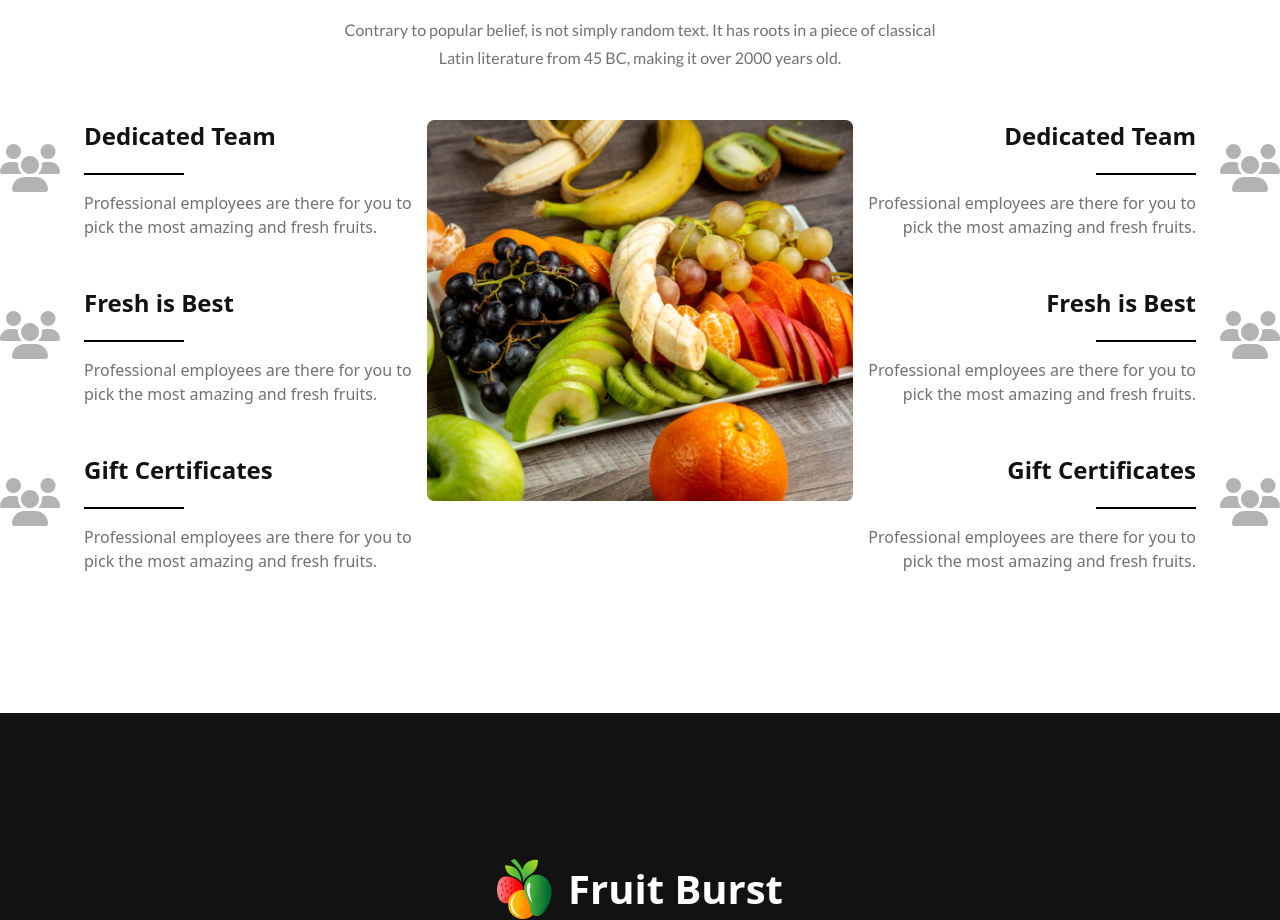
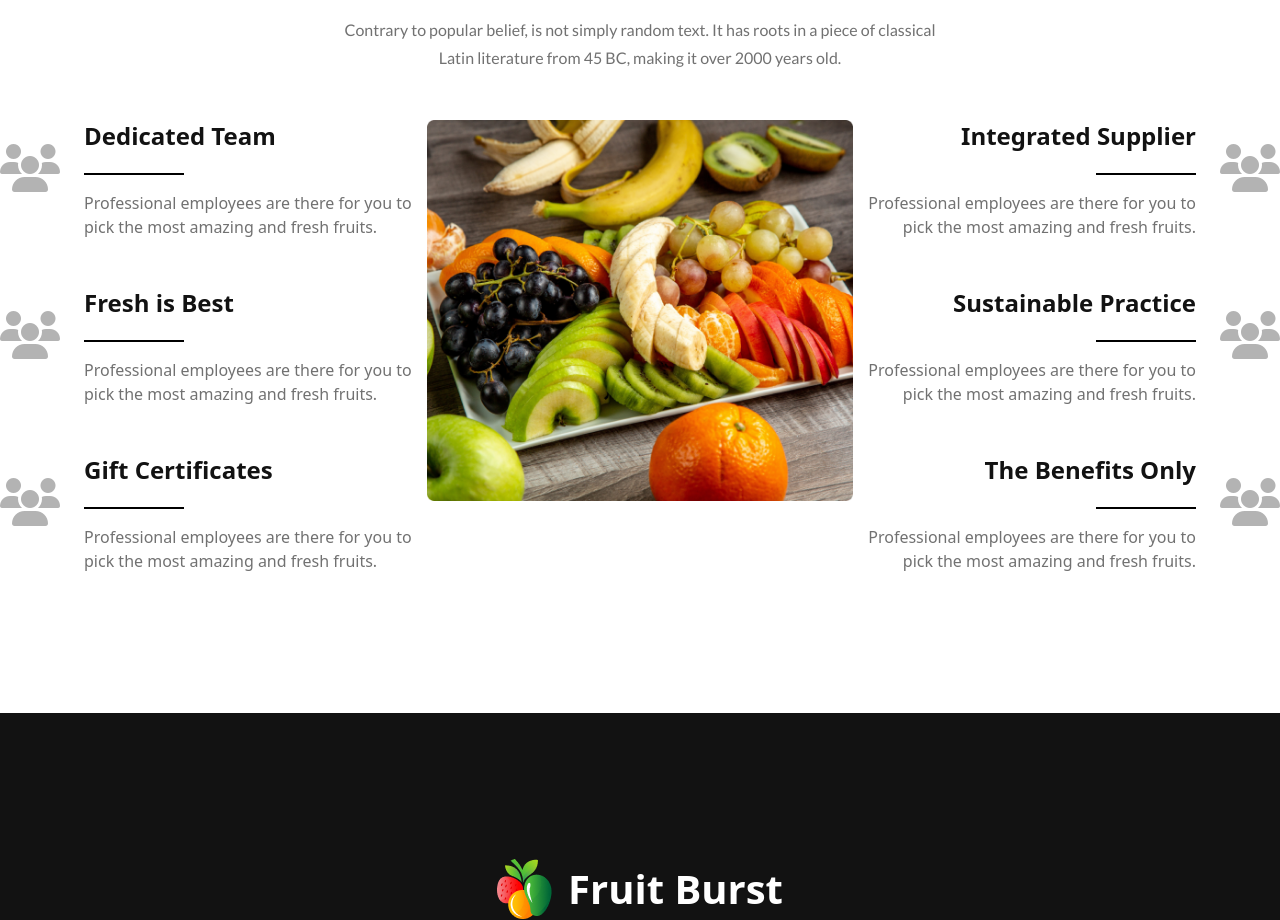
Before and after one commit to NILAF1/B8A3-fruit-brust, a plain HTML site: page index.html in a window 1280 px wide. Shown: the part 2669-3589 px from the top of the page. Drawn offline with nearby package versions, Linux system fonts and the light colour scheme.

Commit message:
add title

```diff
--- a/index.html
+++ b/index.html
@@ -769,7 +769,7 @@
       <i class="fa-solid fa-users text-5xl mt-6" style="color: #b3b3b3;"></i>
     </div>
     <div>
-      <h1 class="text-2xl font-bold text-[#121212] text-end">Dedicated Team</h1>
+      <h1 class="text-2xl font-bold text-[#121212] text-end">Integrated Supplier</h1>
       <div class="border-t-2 w-[100px] border-black mt-[21px] ml-auto"></div>
       <p class="text-[#12121299] text-base font-normal w-[354px] mt-4 text-end">Professional employees are there for you to pick the most amazing and fresh fruits.</p>
     </div>
@@ -781,7 +781,7 @@
       <i class="fa-solid fa-users text-5xl mt-6" style="color: #b3b3b3;"></i>
     </div>
     <div>
-      <h1 class="text-2xl font-bold text-[#121212] text-end">Fresh is Best</h1>
+      <h1 class="text-2xl font-bold text-[#121212] text-end">Sustainable Practice</h1>
       <div class="border-t-2 w-[100px] border-black mt-[21px] ml-auto"></div>
       <p class="text-[#12121299] text-base font-normal w-[354px] mt-4 text-end">Professional employees are there for you to pick the most amazing and fresh fruits.</p>
     </div>
@@ -793,7 +793,7 @@
       <i class="fa-solid fa-users text-5xl mt-6" style="color: #b3b3b3;"></i>
     </div>
     <div>
-      <h1 class="text-2xl font-bold text-[#121212] text-end">Gift Certificates</h1>
+      <h1 class="text-2xl font-bold text-[#121212] text-end">The Benefits Only</h1>
       <div class="border-t-2 w-[100px] border-black mt-[21px] ml-auto"></div>
       <p class="text-[#12121299] text-base font-normal w-[354px] text-end mt-4">Professional employees are there for you to pick the most amazing and fresh fruits.</p>
     </div>
```
